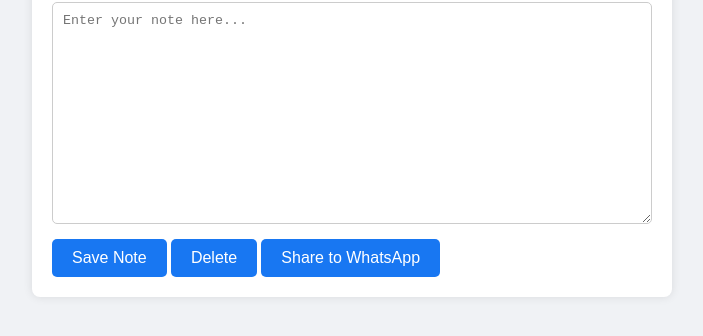
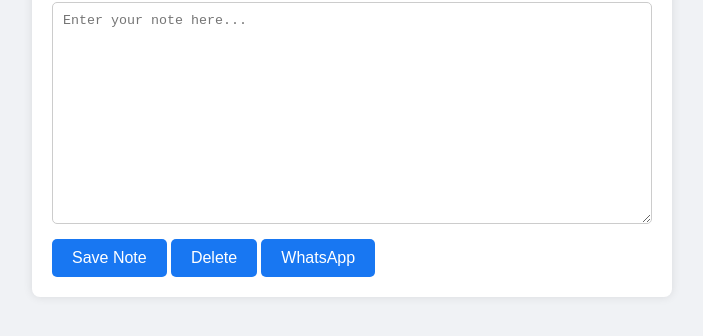
Before and after one commit to surajssewa97/notes, a plain HTML site: page index.html in a window 1280 px wide. Shown: the part 96-432 px from the top of the page, without its empty margins (288-991 px from the left). Drawn offline with Linux system fonts and the light colour scheme.

Commit message:
Update index.html

```diff
--- a/index.html
+++ b/index.html
@@ -84,7 +84,7 @@
         <textarea id="noteInput" placeholder="Enter your note here..."></textarea>
         <button onclick="saveNote()">Save Note</button>
         <button onclick="deleteSelectedNotes()">Delete</button>
-        <button onclick="shareToWhatsApp()">Share to WhatsApp</button>
+        <button onclick="shareToWhatsApp()">WhatsApp</button>
         <div id="noteList"></div>
     </div>
 
```
